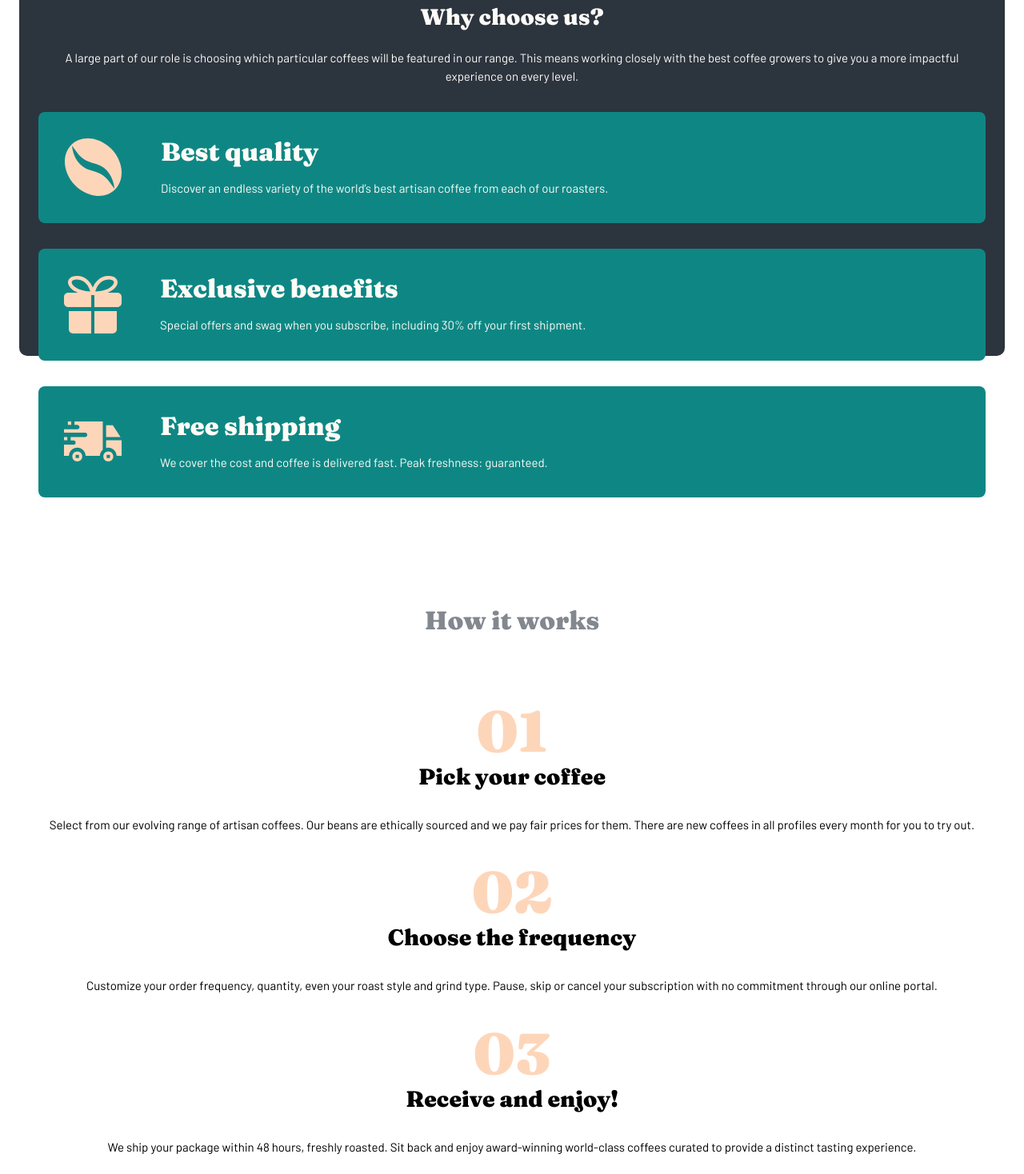
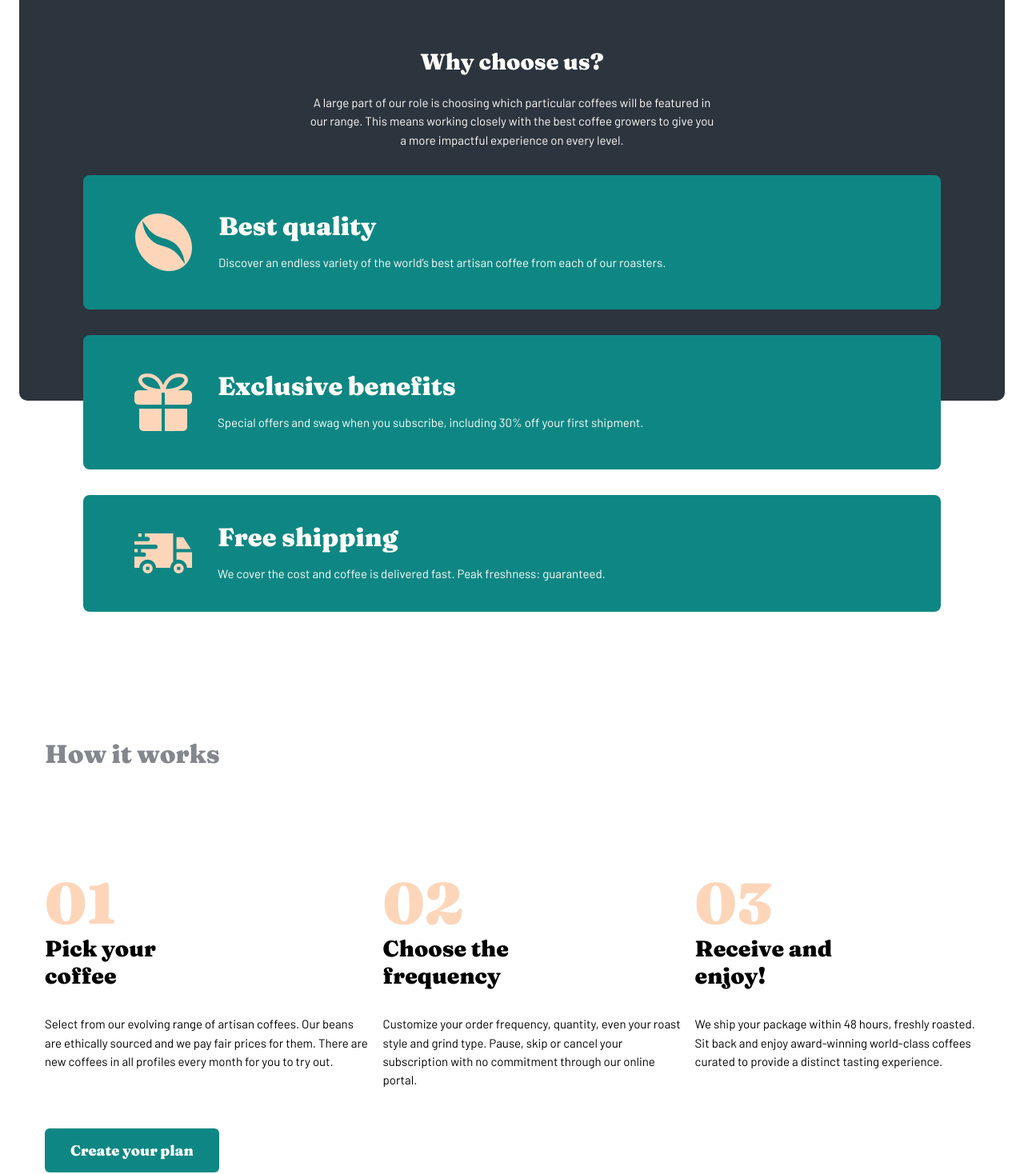
Before and after one commit to DrKlonk/fem-coffee, a Vue app: page / in a window 1280 px wide. Shown: the part 1783-3251 px from the top of the page at 80% size. Built offline with nearby package versions, Linux system fonts and the light colour scheme; what vue-window-size would draw is missing.

Commit message:
tablet home

```diff
--- a/src/components/shared/Step.vue
+++ b/src/components/shared/Step.vue
@@ -27,6 +27,9 @@ export default {
 <style lang="scss" scoped>
 .step {
   text-align: center;
+  @include respond(tab-port) {
+    text-align: left;
+  }
   margin-top: 3rem;
   &__number {
     color: $color-pale-orange;
@@ -35,6 +38,9 @@ export default {
   &__heading {
     margin-top: 1rem;
     font-size: 1.75rem;
+    @include respond(tab-port) {
+      max-width: 12rem;
+    }
   }
   &__paragraph {
     margin-top: 2rem;
--- a/src/components/shared/Steps.vue
+++ b/src/components/shared/Steps.vue
@@ -1,6 +1,6 @@
 <template>
   <ul class="steps" :class="{ dark: darkMode }">
-    <li class="step" v-for="step in localSteps" :key="step">
+    <li class="step-item" v-for="step in localSteps" :key="step">
       <Step :step="step" :dark-mode="darkMode" />
     </li>
   </ul>
@@ -25,6 +25,16 @@ export default {
 <style lang="scss" scoped>
 .steps {
   list-style: none;
+  @include respond(tab-port) {
+    display: flex;
+  }
+}
+.step-item {
+  @include respond(tab-port) {
+    &:not(:last-of-type) {
+      margin-right: 1rem;
+    }
+  }
 }
 .dark {
   background-color: $color-dark-grey-blue;
--- a/src/pages/home/Home.vue
+++ b/src/pages/home/Home.vue
@@ -23,12 +23,14 @@
   </section>
 
   <section class="why-us">
+    <div class="why-us__text-container">
       <h2 class="why-us__heading">Why choose us?</h2>
       <p class="why-us__paragraph">
         A large part of our role is choosing which particular coffees will be
         featured in our range. This means working closely with the best coffee
         growers to give you a more impactful experience on every level.
       </p>
+    </div>
     <ul class="why-us__list">
       <li class="why-us__item" v-for="usp in localUsps" :key="usp">
         <USP :usp="usp" />
@@ -105,6 +107,10 @@ export default {
   padding: 1.5rem;
   color: $color-light-cream;
 
+  @include respond(tab-port) {
+    padding: 3rem;
+  }
+
   &::before {
     position: absolute;
     left: 1.5rem;
@@ -119,8 +125,8 @@ export default {
     }
   }
 
-  &__list {
-    list-style: none;
+  &__text-container {
+    @include flex-col-center;
   }
 
   &__heading {
@@ -130,6 +136,12 @@ export default {
 
   &__paragraph {
     margin-top: 1rem;
+    @include respond(tab-port) {
+      max-width: 32rem;
+    }
+  }
+  &__list {
+    list-style: none;
   }
 }
 
@@ -138,6 +150,9 @@ export default {
 
   &__heading {
     text-align: center;
+    @include respond(tab-port) {
+      text-align: left;
+    }
     color: $color-grey;
   }
 }
@@ -146,5 +161,8 @@ export default {
   margin-top: 3rem;
   display: flex;
   justify-content: center;
+  @include respond(tab-port) {
+    justify-content: start;
+  }
 }
 </style>
--- a/src/pages/home/USP.vue
+++ b/src/pages/home/USP.vue
@@ -45,7 +45,7 @@ export default {
 
   &__icon {
     @include respond(tab-port) {
-      margin-right: 3rem;
+      padding: 1rem 2rem;
     }
   }
 
--- a/src/scss/main.scss
+++ b/src/scss/main.scss
@@ -1,6 +1,13 @@
+@import "./mixins.scss";
+@import "./variables.scss";
+
 html {
   box-sizing: border-box;
-  padding: 1.5rem;
+  padding: $site-padding;
+
+  @include respond(tab-port) {
+    padding: $site-padding-tablet;
+  }
 }
 
 *,
--- a/src/scss/variables.scss
+++ b/src/scss/variables.scss
@@ -1,3 +1,5 @@
+@import "./mixins.scss";
+
 $color-cyan: #0e8784;
 $color-dark-grey-blue: #333d4b;
 $color-pale-orange: #fdd6ba;
@@ -14,3 +16,6 @@ $color-big-selection-hover: #fdd6ba;
 $br-large: 0.625rem;
 $br-medium: 0.5rem;
 $br-small: 0.375rem;
+
+$site-padding: 1.5rem;
+$site-padding-tablet: 3.5rem;
```
Also changed, not shown: 1 other file (tests, documents, lock files or other folders). Lines whose indentation alone changed are shown as unchanged.
